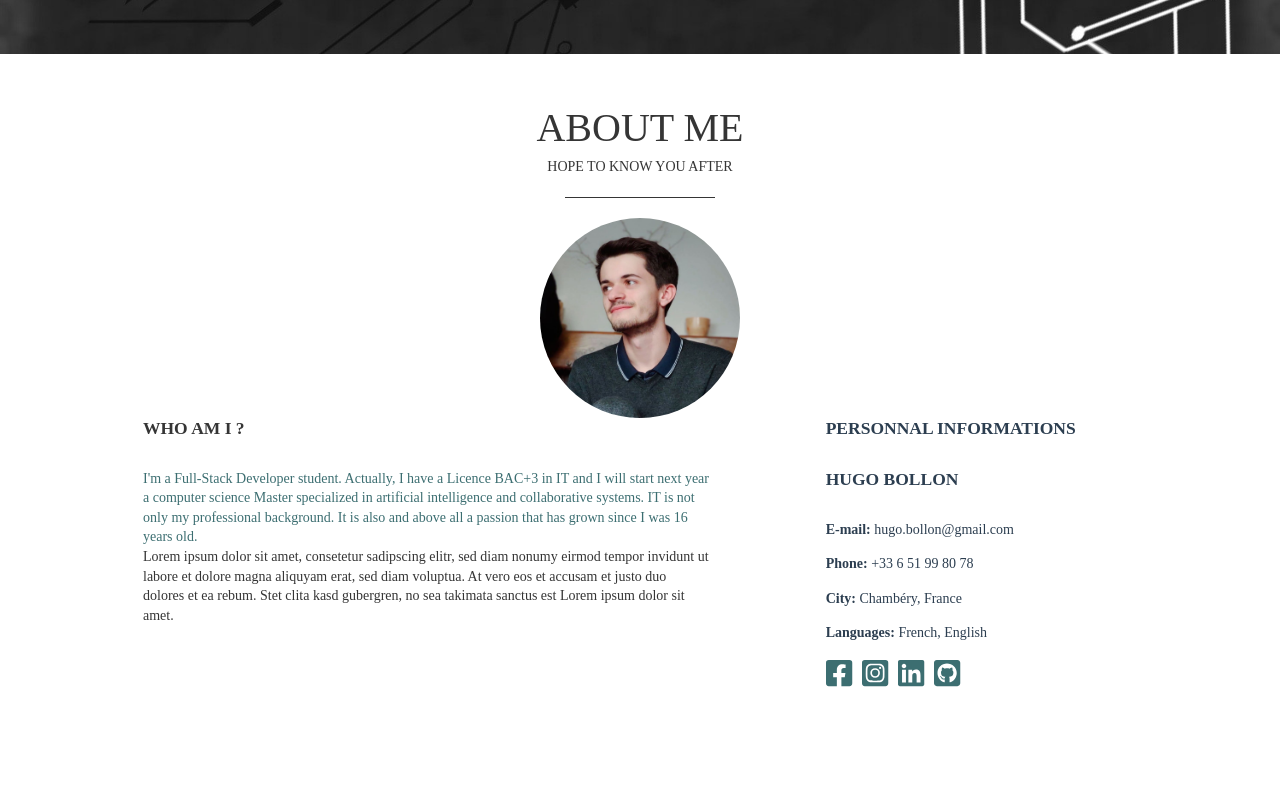
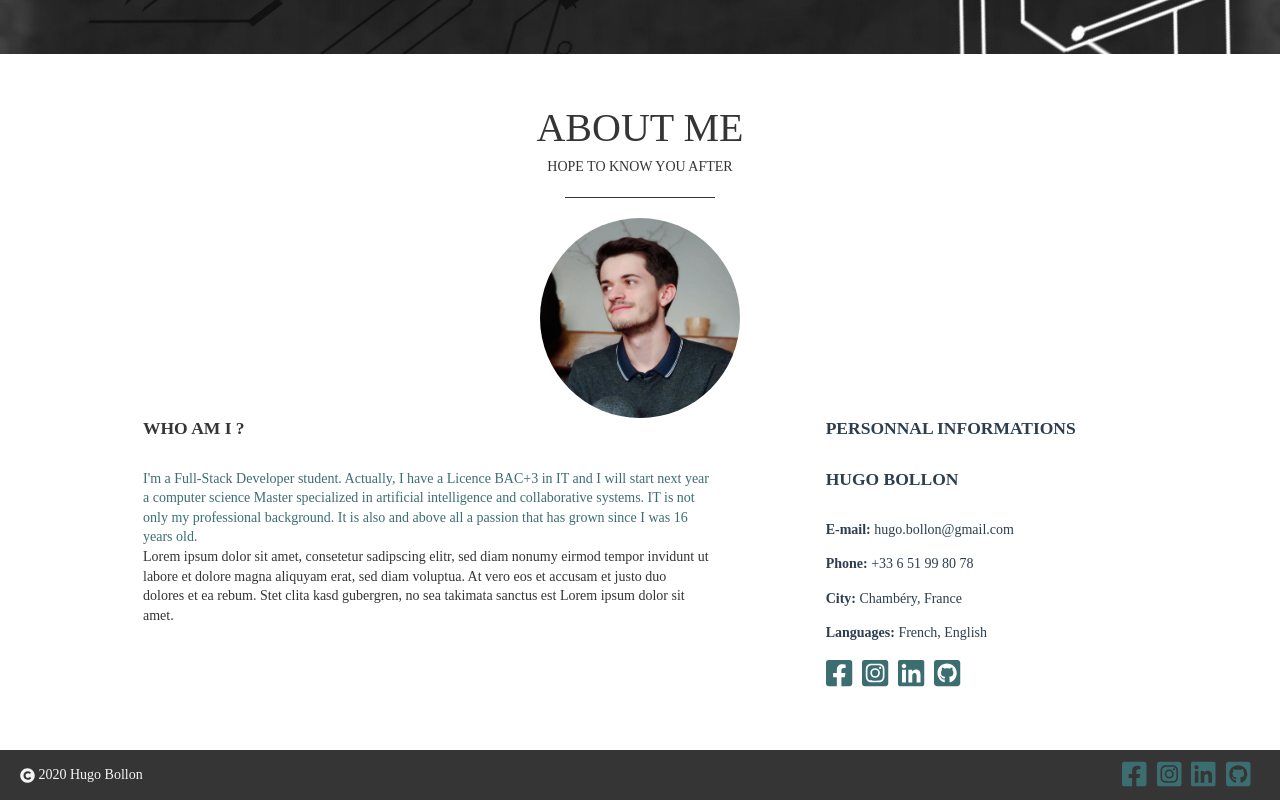
Before and after one commit to hbollon/portfolio-vuejs, a Vue app: page / in a window 1280 px wide. Shown: the part 746-1546 px from the top of the page. Before the commit the page ends 1496 px from the top, so only its background shows below. Built offline with nearby package versions, Linux system fonts and the light colour scheme; a web font is replaced by a local one.

Commit message:
Add scoped to componants styles + Added Footer one

```diff
--- a/src/App.vue
+++ b/src/App.vue
@@ -2,18 +2,21 @@
   <div class="wrapper" v-if="isLoaded" id="app">
     <LandingPage :user="user"/>
     <Description :user="user"/>
+    <Footer :user="user"/>
   </div>
 </template>
 
 <script>
 import LandingPage from './components/LandingPage.vue'
 import Description from './components/Description.vue'
+import Footer from './components/Footer.vue'
 
 export default {
   name: 'App',
   components: {
     LandingPage,
-    Description
+    Description,
+    Footer
   },
   data: () => ({
     isLoaded: false,
@@ -34,7 +37,7 @@ export default {
 }
 </script>
 
-<style lang="scss">
+<style scoped lang="scss">
   @import '@/styles/constants.scss';
 
   #app {
--- a/src/components/Description.vue
+++ b/src/components/Description.vue
@@ -41,7 +41,7 @@
     }
 </script>
 
-<style lang="scss">
+<style scoped lang="scss">
     @import '@/styles/constants.scss';
 
     #about {
--- /dev/null
+++ b/src/components/Footer.vue
@@ -0,0 +1,55 @@
+<template>
+  <footer class="footer">
+    <div>
+        <font-awesome-icon class="copyright-icon" icon="copyright"/>
+        2020 {{user.name}}
+    </div>
+    <SocialBar class=""/>
+  </footer>
+</template>
+
+<script>
+import SocialBar from './SocialBar'
+export default {
+  name: 'Footer',
+  props: ['user'],
+  components: {
+    SocialBar,
+  },
+}
+</script>
+
+<style scoped lang="scss">
+  @import '@/styles/constants.scss';
+
+  $bg-footer: map-get($colors, primary) !default;
+
+  .footer {
+    padding: 10px 20px 10px 20px;
+    background-color: $bg-footer;
+    color: map-get($colors, light);
+    display: flex;
+    justify-content: space-between;
+    align-items: center;
+  }
+
+  .copyright-icon{
+      font-size: 1.5rem;
+      vertical-align: middle;
+  }
+
+  /deep/ .social-wrap {
+    float: right;
+    .icon {
+      font-size: 2.8rem;
+      &:hover {
+        color: map-get($colors, light);
+      }
+    }
+  }
+
+  /deep/ li{
+      margin-bottom: 0 !important;
+  }
+
+</style>
--- a/src/components/LandingPage.vue
+++ b/src/components/LandingPage.vue
@@ -16,7 +16,7 @@
     }
 </script>
 
-<style lang="scss">
+<style scoped lang="scss">
 	@import '@/styles/constants.scss';
 
     .header {
--- a/src/components/PersonnalCard.vue
+++ b/src/components/PersonnalCard.vue
@@ -22,7 +22,7 @@ export default {
 }
 </script>
 
-<style lang="scss">
+<style scoped lang="scss">
     @import '@/styles/constants.scss';
 
     .data {
--- a/src/components/Presentation.vue
+++ b/src/components/Presentation.vue
@@ -12,7 +12,7 @@ export default {
 }
 </script>
 
-<style lang="scss">
+<style scoped lang="scss">
     @import '@/styles/constants.scss';
 
     .paragraph {
--- a/src/components/Title.vue
+++ b/src/components/Title.vue
@@ -17,7 +17,7 @@
   }
 </script>
 
-<style lang="scss">
+<style scoped lang="scss">
   @import '@/styles/constants.scss';
 
   .title {
--- a/src/main.js
+++ b/src/main.js
@@ -5,11 +5,11 @@ import App from './App.vue'
 Vue.use(BootstrapVue)
 
 import { library } from '@fortawesome/fontawesome-svg-core'
-//import { } from '@fortawesome/free-solid-svg-icons'
+import { faCopyright} from '@fortawesome/free-solid-svg-icons'
 import { faFacebookSquare, faInstagramSquare, faLinkedin, faGithubSquare } from '@fortawesome/free-brands-svg-icons'
 import { FontAwesomeIcon } from '@fortawesome/vue-fontawesome'
 
-library.add(faFacebookSquare, faInstagramSquare, faLinkedin, faGithubSquare)
+library.add(faCopyright, faFacebookSquare, faInstagramSquare, faLinkedin, faGithubSquare)
 Vue.component('font-awesome-icon', FontAwesomeIcon)
 
 Vue.config.productionTip = false
```
